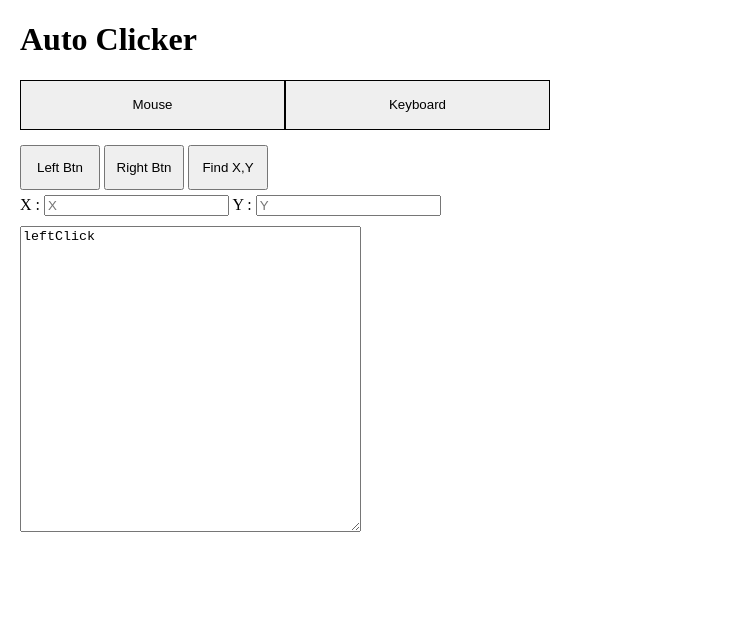
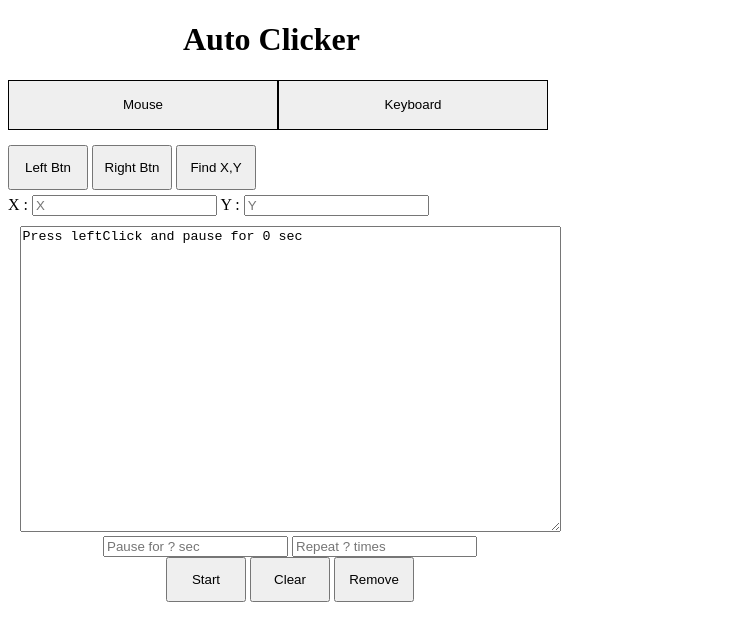
Before and after one commit to BibhuLamichhane/Auto-Clicker-2.0, an Electron app: page Frontend/index.html in a window 580 px wide. Both pictures are taken after a click on the button "Left Btn". Shown: the whole page, 747 px wide, since content can reach past the window. Drawn offline with Linux system fonts and the light colour scheme.

Commit message:
improved the design

```diff
--- a/Frontend/index.css
+++ b/Frontend/index.css
@@ -16,12 +16,12 @@
 }
 .tablinks{
     border: solid black 1px;
-    width: 265px;
+    width: 270px;
     height: 50px;
 }
 .activeTab{
     border: solid black 1px;
-    width: 265px;
+    width: 270px;
     height: 50px;
 }
 .hideContents{
@@ -56,9 +56,25 @@
     margin-bottom: 5px;
 }
 body {
-    margin-left: 20px;
+
 }
 .keyboardTabs button {
     width: 100px;
     height: 30px;
 }
+h1 {
+    display: block;
+    width: 100%;
+    transform: translateX(175px);
+}
+#mou {
+    width: 100%;
+}
+.instructions{
+    display: block;
+    width: 100%;
+    text-align: center;
+}
+#text {
+    resize: none;
+}
--- a/Frontend/index.html
+++ b/Frontend/index.html
@@ -5,6 +5,7 @@
     <meta http-equiv="Content-Security-Policy" content="default-src 'self'; script-src 'self'">
     <meta http-equiv="X-Content-Security-Policy" content="default-src 'self'; script-src 'self'">
     <link rel="stylesheet" href="index.css">
+    <link href="https://fonts.googleapis.com/css2?family=Syne+Mono&display=swap" rel="stylesheet">
     <title>Hello World!</title>
   </head>
   <body>
@@ -138,7 +139,9 @@
 
         <div class="hideContentsSubTab" id="custo">
 
-          <textarea rows = 10 cols="40"></textarea>
+          <textarea rows = 10 cols="65" id="text" placeholder="Custom Text"></textarea><br>
+
+          <button class="buttons" id="add">Add</button>
 
         </div>
 
@@ -158,8 +161,12 @@
 
     <div class="instructions">
 
-    <textarea rows = "20" cols = "40" readonly id="textArea"></textarea>
-
+    <textarea rows = "20" cols = "65" readonly id="textArea"></textarea>
+    <input id="time" placeholder="Pause for ? sec">
+    <input id="repeat" placeholder="Repeat ? times"><br>
+    <button class="buttons" id="start">Start</button>
+    <button class="buttons" id="clear">Clear</button>
+    <button class="buttons" id="remove">Remove</button>
     </div>
     <script src="./index.js"></script>
   </body>
--- a/Frontend/index.js
+++ b/Frontend/index.js
@@ -31,7 +31,20 @@ let activeSubTab = (evt) =>{
 
 let updateCommands = (evt) => {
     let output = document.getElementById('textArea')
-    output.value = output.value + evt.currentTarget.id + '\n'
+    let time = document.getElementById('time').value
+    try {
+        time = Number(time)
+        if (evt.currentTarget.id !== 'add') {
+            output.value = output.value + 'Press ' + evt.currentTarget.id + ' and pause for ' + time + ' sec \n'
+        } else {
+            let val = document.getElementById('text').value
+            if (val.length > 0) {
+                output.value = output.value + 'Type ' + val + ' and pause for ' + time + ' sec \n'
+            }
+        }
+    }catch (err) {
+        console.log('Invalid Time')
+    }
 }
 
 let findCoord = (evt) => {
@@ -48,6 +61,7 @@ let symbol = document.getElementById('symbols')
 let spKeys = document.getElementById('specialKeys')
 let customText = document.getElementById('customText')
 let findCoords = document.getElementById('findCoords')
+let rightButton = document.getElementById('rightClick')
 let buttons = []
 
 for (let i = 0; i <= 98; i++){
@@ -60,6 +74,7 @@ symbol.addEventListener('click', activeSubTab)
 spKeys.addEventListener('click', activeSubTab)
 customText.addEventListener('click', activeSubTab)
 findCoords.addEventListener('click', findCoord)
+rightButton.addEventListener('click', updateCommands)
 
 alpha.val = 'alphabets'
 number.val = 'numbers'
--- a/Frontend/main.js
+++ b/Frontend/main.js
@@ -6,7 +6,7 @@ function createWindow () {
   // Create the browser window.
   const mainWindow = new BrowserWindow({
     width: 580,
-    height: 600,
+    height: 660,
     webPreferences: {
       preload: path.join(__dirname, 'preload.js')
     },
```
